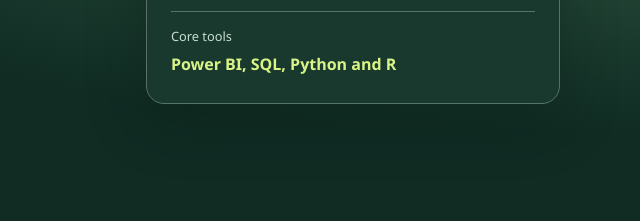
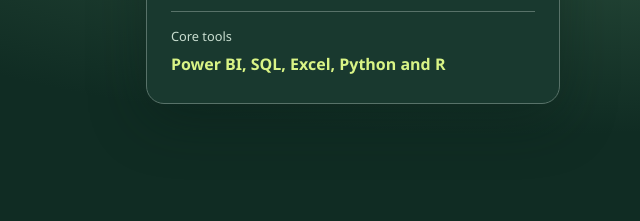
Before and after one commit to nesaugust/nesaugust.github.io, a plain HTML site: page index.html in a window 1280 px wide. Shown: the part 352-573 px from the top of the page, 640-1280 px from the left. Drawn offline with Linux system fonts and the light colour scheme.

Commit message:
Update core tools listed in profile section

```diff
--- a/index.html
+++ b/index.html
@@ -115,7 +115,7 @@ section h2 { font-size: clamp(2.4rem, 5vw, 4rem); }
       <dl class="profile">
         <div><dt>Experience</dt><dd>5+ years as a statistician</dd></div>
         <div><dt>Education</dt><dd>Master of Data Science and Decisions · UNSW</dd></div>
-        <div><dt>Core tools</dt><dd>Power BI, SQL, Python and R</dd></div>
+        <div><dt>Core tools</dt><dd>Power BI, SQL, Excel, Python and R</dd></div>
       </dl>
     </div>
   </div>
```
